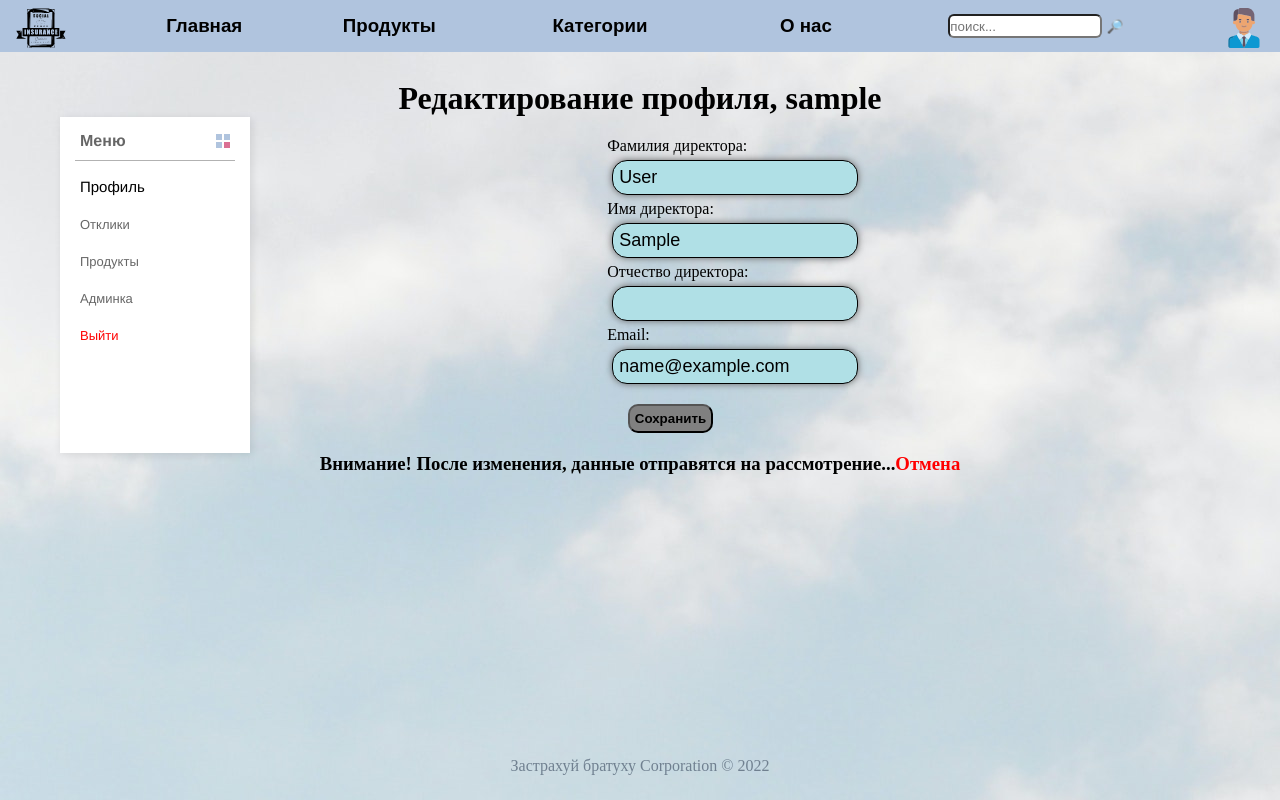
After one commit to revike/insure, a Django app: page /cabinet/profile-update/1/ in a window 1280 px wide. The commit adds this page. Run offline with Django 4.2, Linux system fonts and the light colour scheme; the visitor is signed in with stand-in values (Sample User, id 1); data comes from the database, SQL or seed files in the repository; data that the repository does not hold is empty; parts of the project's set-up code (start-up, migrations or seed data) failed here and were passed over.

Commit message:
cabinet profile

```diff
--- a/cabinet_app/forms.py
+++ b/cabinet_app/forms.py
@@ -1,9 +1,8 @@
 from django import forms
-
-from auth_app.models import CompanyUserProfile
+from auth_app.models import CompanyUserProfile, CompanyUser
 
 
-class CompanyProfileCreateForm(forms.ModelForm):
+class ProfileCreateForm(forms.ModelForm):
     """Форма создания профиля компании"""
 
     class Meta:
@@ -15,3 +14,31 @@ class CompanyProfileCreateForm(forms.ModelForm):
         for field_name, field in self.fields.items():
             field.widget.attrs['class'] = 'form-control'
             field.help_text = ''
+
+
+class ProfileUpdateForm(forms.ModelForm):
+    """Форма изменения о компании"""
+
+    class Meta:
+        model = CompanyUserProfile
+        fields = ('about_company', 'label')
+
+    def __init__(self, *args, **kwargs):
+        super().__init__(*args, **kwargs)
+        for field_name, field in self.fields.items():
+            field.widget.attrs['class'] = 'form-control'
+            field.help_text = ''
+
+
+class ProfileUpdateDataForm(forms.ModelForm):
+    """Форма изменения профиля компании"""
+
+    class Meta:
+        model = CompanyUser
+        fields = ('last_name', 'first_name', 'patronymic', 'email')
+
+    def __init__(self, *args, **kwargs):
+        super().__init__(*args, **kwargs)
+        for field_name, field in self.fields.items():
+            field.widget.attrs['class'] = 'form-control'
+            field.help_text = ''
--- a/cabinet_app/templates/cabinet_app/includes/inc_menu.html
+++ b/cabinet_app/templates/cabinet_app/includes/inc_menu.html
@@ -2,6 +2,8 @@
     <h3>Меню</h3>
     <ul>
         <li {% if request.resolver_match.url_name.split.0 == 'profile' %}class="active_menu"
+            {% elif request.resolver_match.url_name.split.0 == 'profile_update' %}class="active_menu"
+            {% elif request.resolver_match.url_name.split.0 == 'profile_update_data' %}class="active_menu"
             {% else %}class=""{% endif %}>
             <a href="{% url 'cab_app:profile' %}">Профиль</a>
         </li>
--- /dev/null
+++ b/cabinet_app/templates/cabinet_app/profile_update_data.html
@@ -0,0 +1,30 @@
+{% extends 'main_app/base.html' %}
+{% load static %}
+
+{% block content %}
+    <h1 class="a_product__title">{{ title|capfirst }}, {{ user }}</h1>
+    <div class="cabinet">
+        {% include 'cabinet_app/includes/inc_menu.html' %}
+        <div class="cabinet_content">
+            <form class="profile_form"
+                  action="{% url 'cab_app:profile_update_data' object.id %}"
+                  method="post" enctype="multipart/form-data">
+                {% csrf_token %}
+                {{ form.as_p }}
+                <div class="profile_send">
+                    <button type="submit">Сохранить</button>
+                </div>
+            </form>
+        </div>
+    </div>
+
+    {% if request.resolver_match.url_name.split.0 == 'profile_update_data' %}
+        <div>
+            <h3 class="update_attention">Внимание! После изменения, данные
+                отправятся на
+                рассмотрение... <a
+                        href="{% url 'cab_app:profile' %}">Отмена</a></h3>
+        </div>
+    {% endif %}
+
+{% endblock %}
--- a/cabinet_app/urls.py
+++ b/cabinet_app/urls.py
@@ -5,4 +5,8 @@ app_name = 'cabinet_app'
 
 urlpatterns = [
     path('', cab_app.CabinetIndexView.as_view(), name='profile'),
+    path('update/<int:pk>/', cab_app.ProfileUpdateView.as_view(),
+         name='profile_update'),
+    path('profile-update/<int:pk>/', cab_app.ProfileUpdateView.as_view(),
+         name='profile_update_data'),
 ]
--- a/cabinet_app/views.py
+++ b/cabinet_app/views.py
@@ -1,31 +1,31 @@
 from django.contrib.auth.decorators import user_passes_test
 from django.http import HttpResponseRedirect
-from django.urls import reverse
+from django.urls import reverse, reverse_lazy
 from django.utils.decorators import method_decorator
-from django.views.generic import CreateView
+from django.views.generic import CreateView, UpdateView
 
-from auth_app.models import CompanyUserProfile
-from cabinet_app.forms import CompanyProfileCreateForm
+from auth_app.models import CompanyUserProfile, CompanyUser
+from cabinet_app.forms import ProfileCreateForm, ProfileUpdateForm, \
+    ProfileUpdateDataForm
 from main_app.models import ProductCategory
 
 
 class CabinetIndexView(CreateView):
     """Контроллер главной страница личного кабинета"""
     template_name = 'cabinet_app/profile.html'
-    form_class = CompanyProfileCreateForm
+    form_class = ProfileCreateForm
 
     def get_context_data(self, **kwargs):
         """Возвращает контекст для этого представления"""
         context = super().get_context_data(**kwargs)
         company_id = self.request.user.id
-        company = CompanyUserProfile.objects
+        company = CompanyUserProfile.objects.filter(
+            company__id=company_id, company__is_active=True)
         context['title'] = 'личный кабинет'
         context['categories'] = ProductCategory.get_categories()
-        context['company'] = company.filter(
-            company__id=company_id, is_active=True,
-            company__is_active=True).first()
+        context['company'] = company.filter(is_active=True).select_related()
         context['company_not_active'] = company.filter(
-            company__id=company_id, is_active=False, company__is_active=True)
+            is_active=False).select_related()
         return context
 
     def post(self, request, *args, **kwargs):
@@ -39,3 +39,42 @@ class CabinetIndexView(CreateView):
     @method_decorator(user_passes_test(lambda u: u.is_authenticated))
     def dispatch(self, *args, **kwargs):
         return super().dispatch(*args, **kwargs)
+
+
+class ProfileUpdateView(UpdateView):
+    """Контроллер редактирования профиля компании"""
+    success_url = reverse_lazy('cab_app:profile')
+
+    def get_context_data(self, **kwargs):
+        """Возвращает контекст для этого представления"""
+        context = super().get_context_data(**kwargs)
+        context['title'] = 'редактирование профиля'
+        context['categories'] = ProductCategory.get_categories()
+        return context
+
+    def get_template_names(self):
+        if self.request.resolver_match.url_name == 'profile_update':
+            template_name = 'cabinet_app/profile_update.html'
+        else:
+            template_name = 'cabinet_app/profile_update_data.html'
+        return template_name
+
+    def get_form_class(self):
+        if self.request.resolver_match.url_name == 'profile_update':
+            form_class = ProfileUpdateForm
+        else:
+            form_class = ProfileUpdateDataForm
+        return form_class
+
+    def get_queryset(self):
+        if self.request.resolver_match.url_name == 'profile_update':
+            queryset = CompanyUserProfile.objects.filter(
+                is_active=True, company__is_active=True)
+        else:
+            queryset = CompanyUser.objects.filter(
+                is_active=True)
+        return queryset
+
+    @method_decorator(user_passes_test(lambda u: u.is_authenticated))
+    def dispatch(self, *args, **kwargs):
+        return super().dispatch(*args, **kwargs)
--- a/main_app/static/css/style.css
+++ b/main_app/static/css/style.css
@@ -595,7 +595,7 @@ body {
 .cabinet_content{
     display: flex;
     width: 100%;
-    justify-content: center;
+    justify-content: space-around;
     margin: 20px;
 }
 
@@ -668,6 +668,7 @@ body {
     padding: 5px;
     position: relative;
     transition: .3s linear;
+    border-radius: 10px;
 }
 
 .active_menu a {
@@ -683,10 +684,65 @@ body {
     position: absolute;
     right: 5px;
     color: white;
-    transition: .2s linear;
+    transition: .1s linear;
 }
 
 .cabinet_menu a:hover {
     background: lightsteelblue;
     color: white;
 }
+
+.profile_company {
+    font-weight: bolder;
+    margin: 10px 25px 0 25px;
+    color: dimgrey;
+}
+
+.profile_company span {
+    font-size: large;
+    color: black;
+}
+
+.profile_edit_link {
+    display: flex;
+    align-items: end;
+    justify-content: center;
+}
+
+.profile_edit_link_ {
+    display: flex;
+    align-items: end;
+    justify-content: end;
+}
+
+.profile_edit_link a {
+    text-decoration: none;
+    color: dimgrey;
+}
+
+.profile_edit_link_ a {
+    text-decoration: none;
+    color: dimgrey;
+}
+
+.profile_edit_link a:hover {
+    color: red;
+}
+
+.profile_edit_link_ a:hover {
+    color: red;
+}
+
+.update_attention {
+    display: flex;
+    justify-content: center;
+}
+
+.update_attention a {
+    text-decoration: none;
+    color: red;
+}
+
+.update_attention a:hover {
+    color: green;
+}
```
Also changed, not shown: auth_app/views.py (+5 -3 lines), cabinet_app/templates/cabinet_app/profile.html (+38 -5 lines), cabinet_app/templates/cabinet_app/profile_update.html (added, +27 -0 lines).
